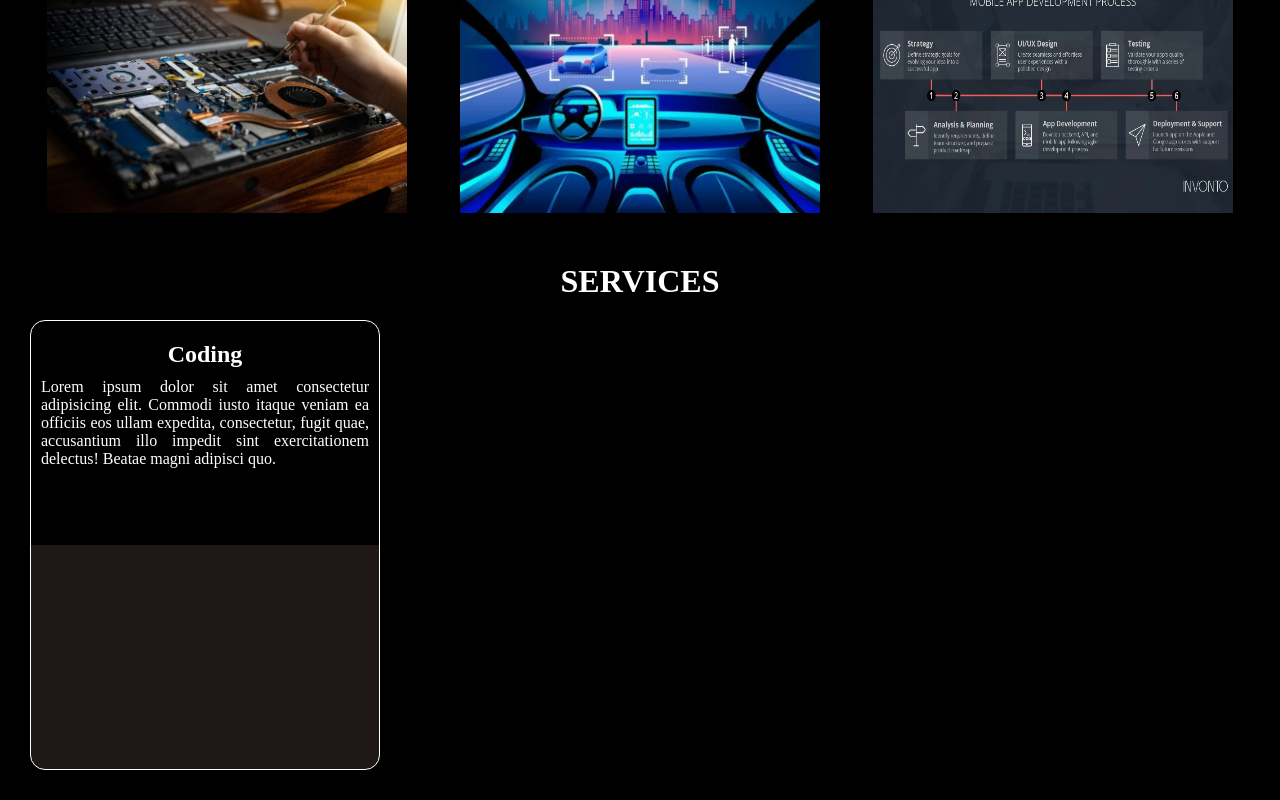
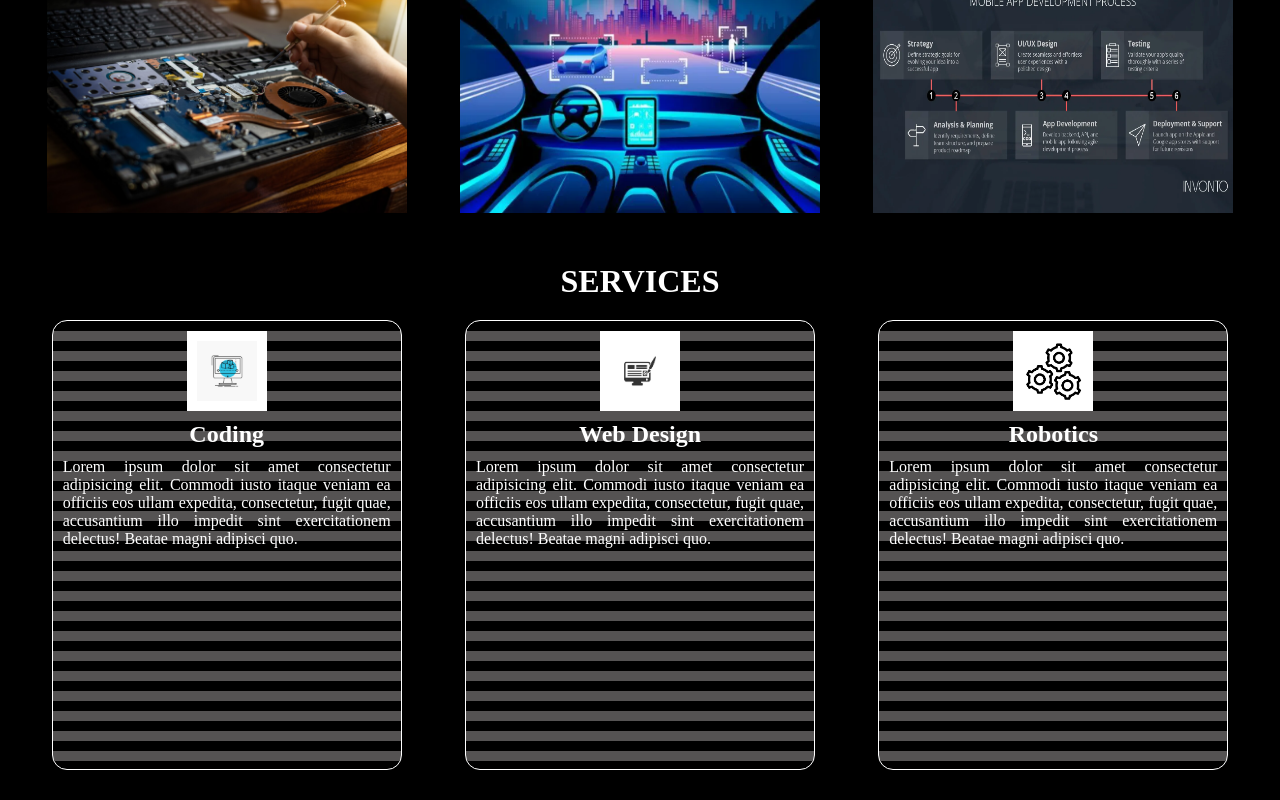
Before and after one commit to prudimak/Web_Development, a plain HTML site: page Portfolio/index.html in a window 1280 px wide. Shown: the part 1798-2598 px from the top of the page. Drawn offline with Linux system fonts and the light colour scheme.

Commit message:
portfolio

```diff
--- a/Portfolio/index.html
+++ b/Portfolio/index.html
@@ -3,7 +3,7 @@
     <head>
         <meta charset="UTF-8">
         <link rel="stylesheet" href="styles.css">
-        <title>Makena's portfolio</title></title>
+        <title>Makena's portfolio</title>
     </head>
     <body>
         <nav class="navbar">
@@ -47,7 +47,18 @@
             <h1 class="heads">SERVICES</h1>
             <div class="row">
                 <div class="box">
+                    <img src="./a.png">
                     <h1 class="head">Coding</h1>
+                    <p>Lorem ipsum dolor sit amet consectetur adipisicing elit. Commodi iusto itaque veniam ea officiis eos ullam expedita, consectetur, fugit quae, accusantium illo impedit sint exercitationem delectus! Beatae magni adipisci quo.</p>
+                </div>
+                <div class="box">
+                    <img src="./b.png" alt="">
+                    <h1 class="head">Web Design</h1>
+                    <p>Lorem ipsum dolor sit amet consectetur adipisicing elit. Commodi iusto itaque veniam ea officiis eos ullam expedita, consectetur, fugit quae, accusantium illo impedit sint exercitationem delectus! Beatae magni adipisci quo.</p>
+                </div>
+                <div class="box">
+                    <img src="./c.png" alt="">
+                    <h1 class="head">Robotics</h1>
                     <p>Lorem ipsum dolor sit amet consectetur adipisicing elit. Commodi iusto itaque veniam ea officiis eos ullam expedita, consectetur, fugit quae, accusantium illo impedit sint exercitationem delectus! Beatae magni adipisci quo.</p>
                 </div>
             </div>
--- a/Portfolio/styles.css
+++ b/Portfolio/styles.css
@@ -1,3 +1,6 @@
+body{
+    background-color: black;
+}
 *{
     margin: 0;
     padding: 0;
@@ -156,6 +159,7 @@
 }
 .row{
     display: flex;
+    justify-content: space-around;
 }
 .box{
     display: flex;
@@ -168,5 +172,19 @@
     text-align: justify;
     padding: 10px;
     border-radius: 15px;
-    background: linear-gradient(to top, rgb(32, 23, 23) 50%, black 50%);
+    background: linear-gradient(to top, rgb(85, 83, 83) 50%,black 50%);
+    background-size: 100% 20px;
+    transition: all .8s;
 }
+.box:hover{
+    background-position: left bottom;
+    color: white;
+    border: none;
+    box-shadow:0 0 20px rgb(85, 83, 83) 50%;
+}
+.box img{
+    width: 80px;
+    height: 80px;
+    background-color: white;
+    padding: 10px;
+}
```
Also changed, not shown: Portfolio/a.png (added), Portfolio/b.png (added), Portfolio/c.png (added), boot/index.html (added), boot/styles.css (added).
